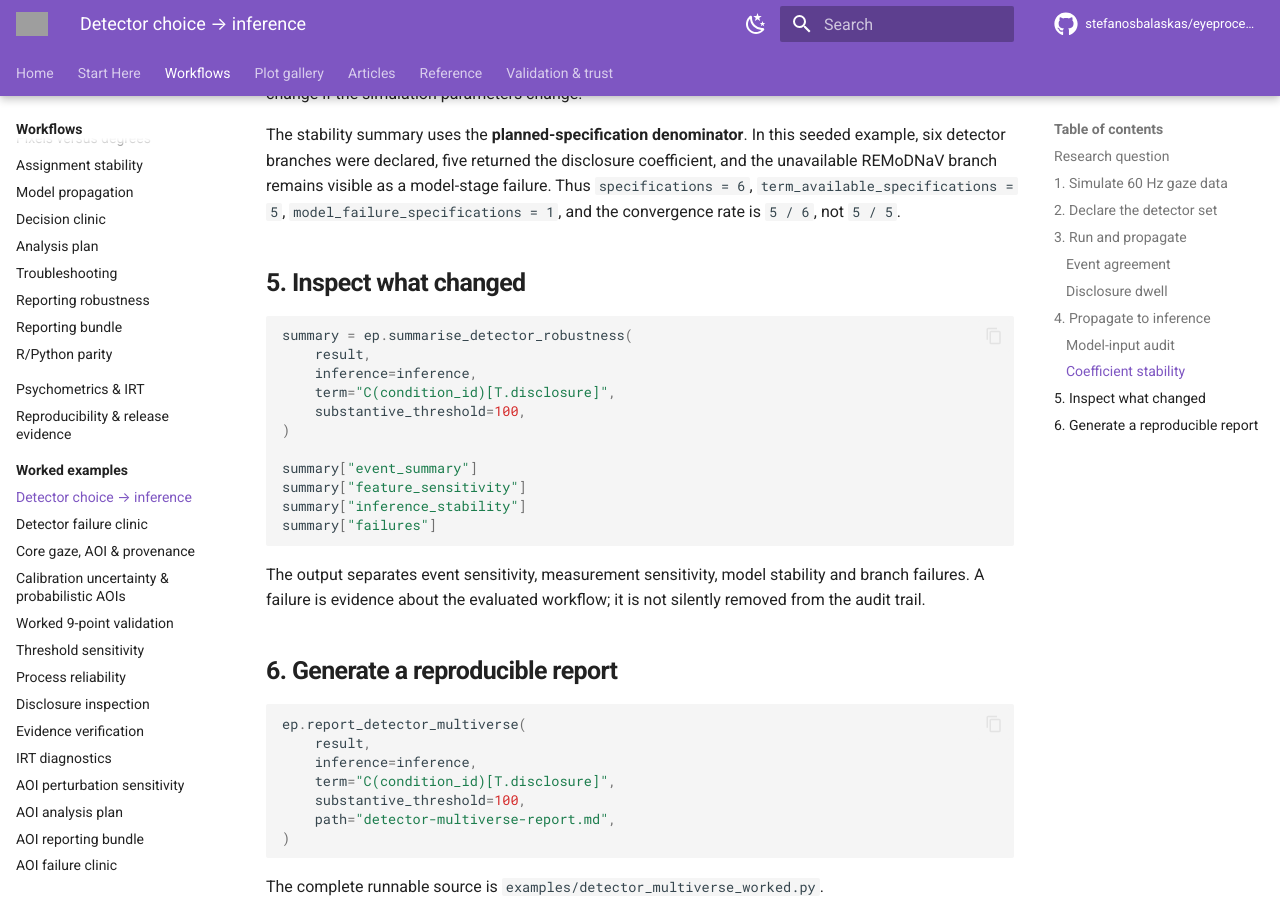
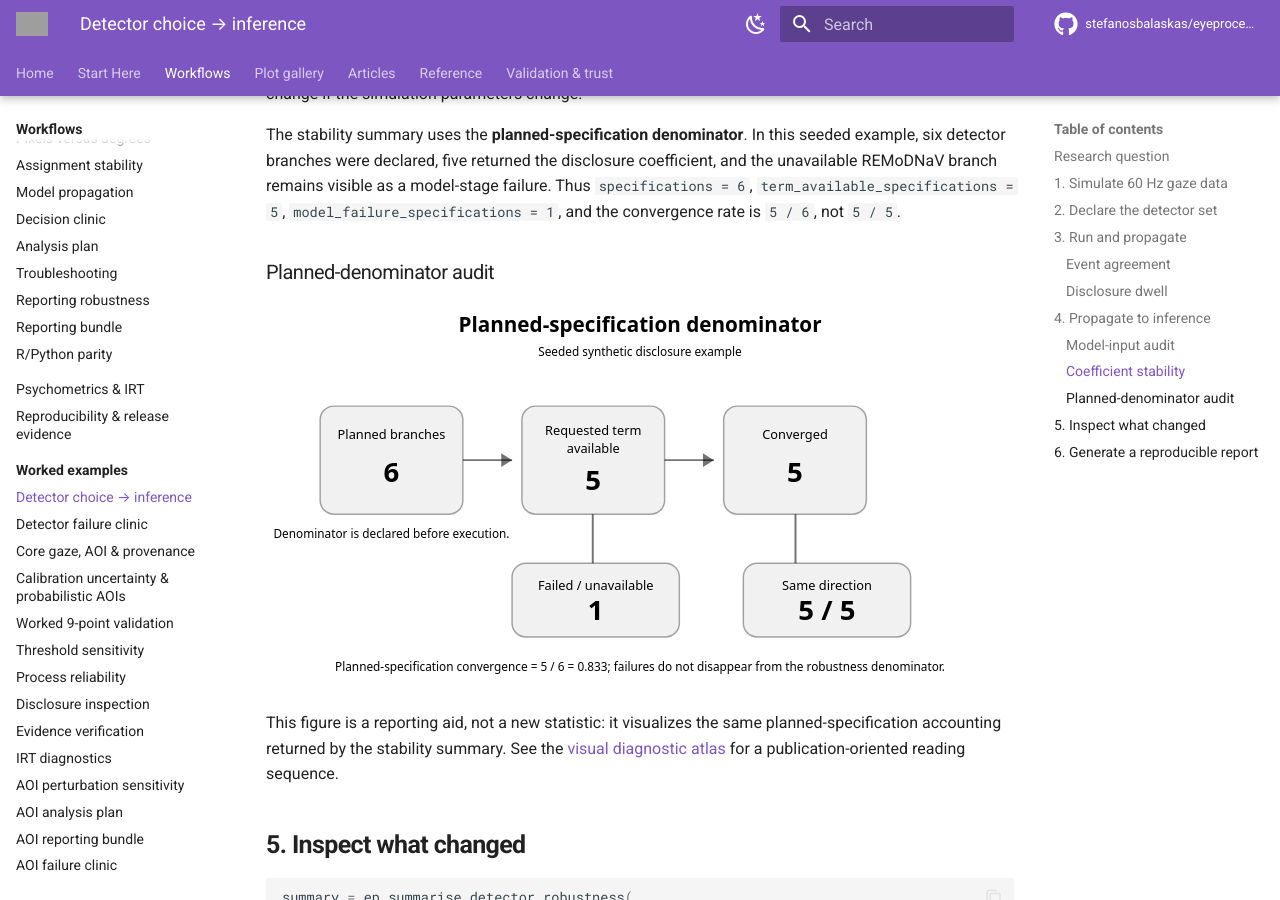
Before and after one commit to stefanosbalaskas/eyeprocesspy, an MkDocs documentation site: the page built from docs/examples/detector-multiverse-disclosure.md, in a window 1280 px wide and 900 px high, scrolled down 3741 px. Built offline with MkDocs 1.6.1 and Material for MkDocs 9.7.7, drawn with Linux system fonts in a browser that asks for light colours; comment, search, counter and statistics services are not loaded; grey boxes are pictures that could not be loaded.

Commit message:
docs: add denominator visual to detector worked example

````diff
--- a/docs/examples/detector-multiverse-disclosure.md
+++ b/docs/examples/detector-multiverse-disclosure.md
@@ -98,6 +98,12 @@ The synthetic run used to generate this page produced same-direction condition c
 
 The stability summary uses the **planned-specification denominator**. In this seeded example, six detector branches were declared, five returned the disclosure coefficient, and the unavailable REMoDNaV branch remains visible as a model-stage failure. Thus `specifications = 6`, `term_available_specifications = 5`, `model_failure_specifications = 1`, and the convergence rate is `5 / 6`, not `5 / 5`.
 
+### Planned-denominator audit
+
+![Planned detector denominator](../assets/detector-multiverse/robustness-denominator.svg)
+
+This figure is a reporting aid, not a new statistic: it visualizes the same planned-specification accounting returned by the stability summary. See the [visual diagnostic atlas](../guides/detector-multiverse-visual-atlas.md) for a publication-oriented reading sequence.
+
 ## 5. Inspect what changed
 
 ```python
````
